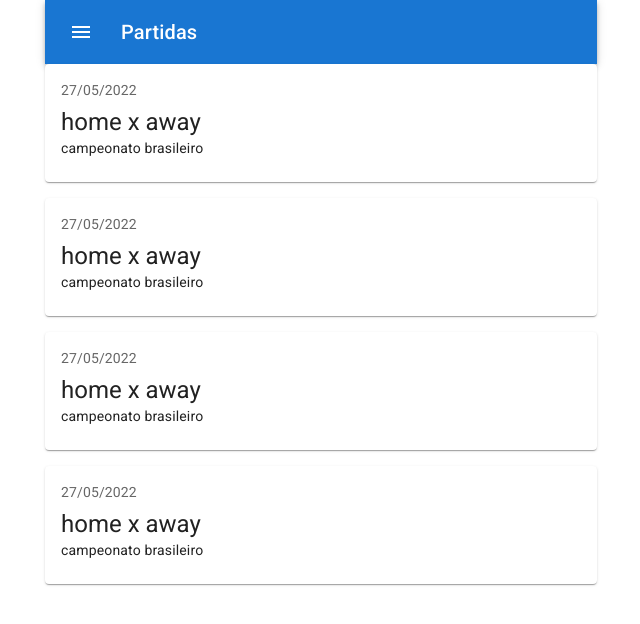
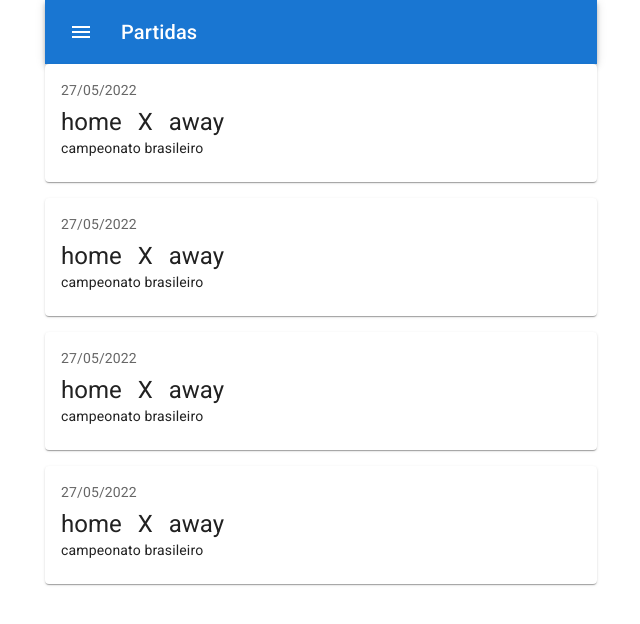
Before and after one commit to zecazeco/lista-campeonatos-estudos, a React (Create React App) app: page /matches in a window 1280 px wide. Shown: the top 624 px of the page, without its empty margins (319-959 px from the left). Built offline with nearby package versions, Linux system fonts and the light colour scheme.

Commit message:
adicionado testes unitarios

```diff
--- a/src/components/Match/index.tsx
+++ b/src/components/Match/index.tsx
@@ -2,6 +2,7 @@
 import Card from '@mui/material/Card';
 import CardContent from '@mui/material/CardContent';
 import Typography from '@mui/material/Typography';
+import Stack from '@mui/material/Stack';
 
 import { IMatch } from '../../interfaces/match';
 
@@ -14,9 +15,17 @@
         <Typography sx={{ fontSize: 14 }} color="text.secondary" gutterBottom>
           {date}
         </Typography>
-        <Typography variant="h5" component="div">
-          {home} x {away}
-        </Typography>
+        <Stack direction="row" spacing={2}>
+          <Typography variant="h5" component="div">
+            {home}
+          </Typography>
+          <Typography variant="h5" component="div">
+            X
+          </Typography>
+          <Typography variant="h5" component="div">
+            {away}
+          </Typography>
+        </Stack>
         <Typography variant="body2">
           {competition}
         </Typography>
```
Also changed, not shown: src/setupTests.ts (added, +5 -0 lines), .eslintrc.json, 2 other files (tests, documents, lock files or other folders).
